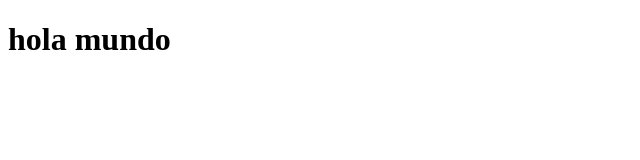
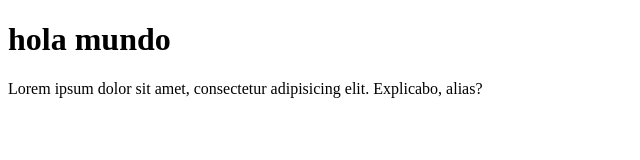
Before and after one commit to cartulina68/mi-primer-repositorio, a plain HTML site: page index.html in a window 1280 px wide. Shown: the whole page, without its empty margins (0-640 px from the left). Drawn offline with Linux system fonts and the light colour scheme.

Commit message:
Modificacion indes.html

```diff
--- a/index.html
+++ b/index.html
@@ -7,5 +7,6 @@
 </head>
 <body>
     <h1>hola mundo</h1>
+    <p>Lorem ipsum dolor sit amet, consectetur adipisicing elit. Explicabo, alias?</p>
 </body>
 </html>
```
